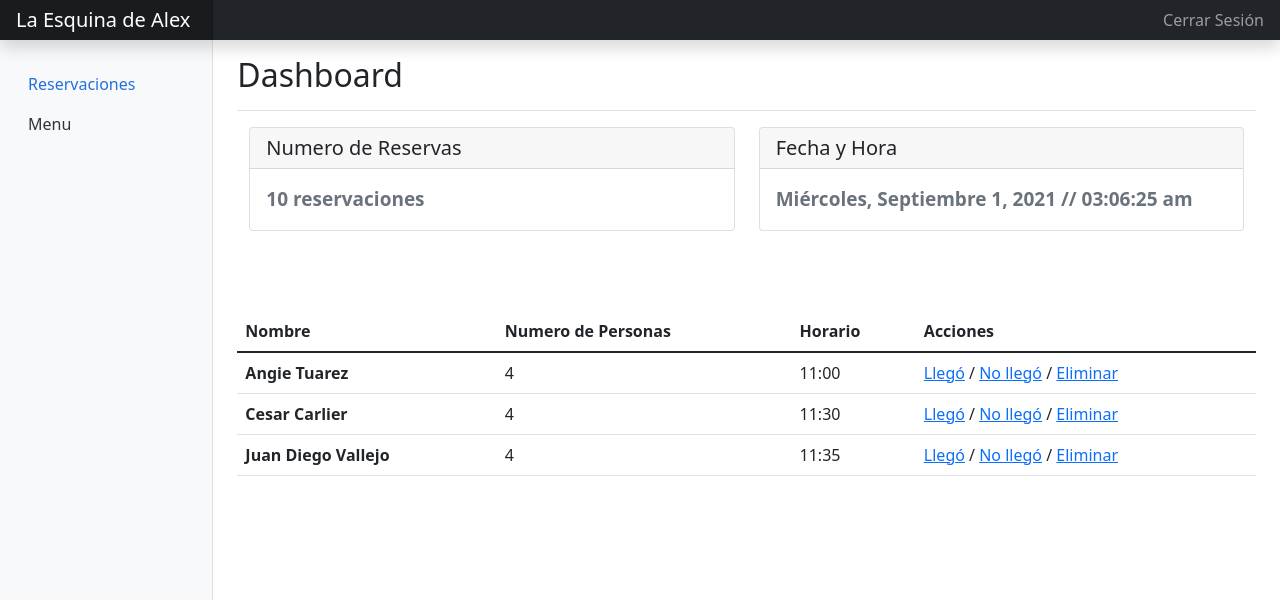
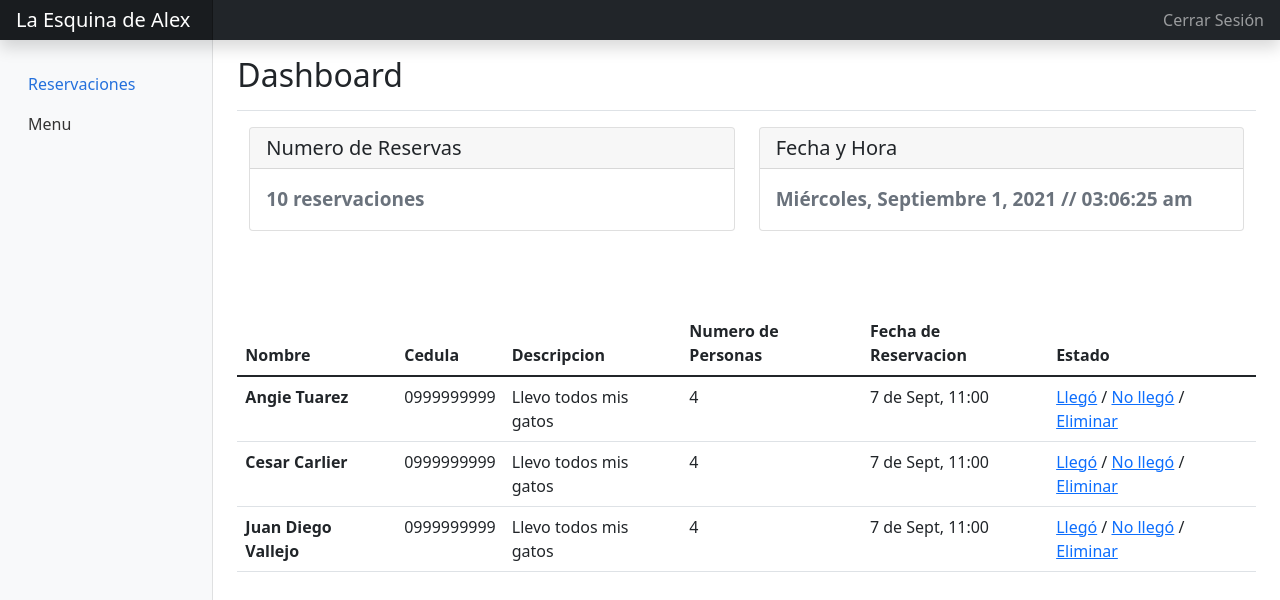
Before and after one commit to Aalzate95/Restaurante-frontend, a React (Create React App) app: page /Dashboard in a window 1280 px wide. Shown: the top 600 px of the page. Built offline with nearby package versions, Linux system fonts and the light colour scheme.

Commit message:
Tabla de Reservas

```diff
--- a/src/views/dashboard/Dashboard.js
+++ b/src/views/dashboard/Dashboard.js
@@ -108,28 +108,36 @@ const Dashboard = () => {
   <thead class="thead-dark">
     <tr>
       <th scope="col">Nombre</th>
+      <th scope="col">Cedula</th>
+      <th scope="col">Descripcion</th>
       <th scope="col">Numero de Personas</th>
-      <th scope="col">Horario</th>
-      <th scope="col">Acciones</th>
+      <th scope="col">Fecha de Reservacion</th>
+      <th scope="col">Estado</th>
     </tr>
   </thead>
   <tbody>
     <tr>
       <th scope="row">Angie Tuarez</th>
+      <td>0999999999</td>
+      <td>Llevo todos mis gatos</td>
       <td>4</td>
-      <td>11:00</td>
+      <td>7 de Sept, 11:00</td>
       <td><a href="">Llegó</a> / <a href="">No llegó</a> / <a href="">Eliminar</a></td>
     </tr>
     <tr>
       <th scope="row">Cesar Carlier</th>
+      <td>0999999999</td>
+      <td>Llevo todos mis gatos</td>
       <td>4</td>
-      <td>11:30</td>
+      <td>7 de Sept, 11:00</td>
       <td><a href="">Llegó</a> / <a href="">No llegó</a> / <a href="">Eliminar</a></td>
     </tr>
     <tr>
       <th scope="row">Juan Diego Vallejo</th>
+      <td>0999999999</td>
+      <td>Llevo todos mis gatos</td>
       <td>4</td>
-      <td>11:35</td>
+      <td>7 de Sept, 11:00</td>
       <td><a href="">Llegó</a> / <a href="">No llegó</a> / <a href="">Eliminar</a></td>
     </tr>
   </tbody>
```
